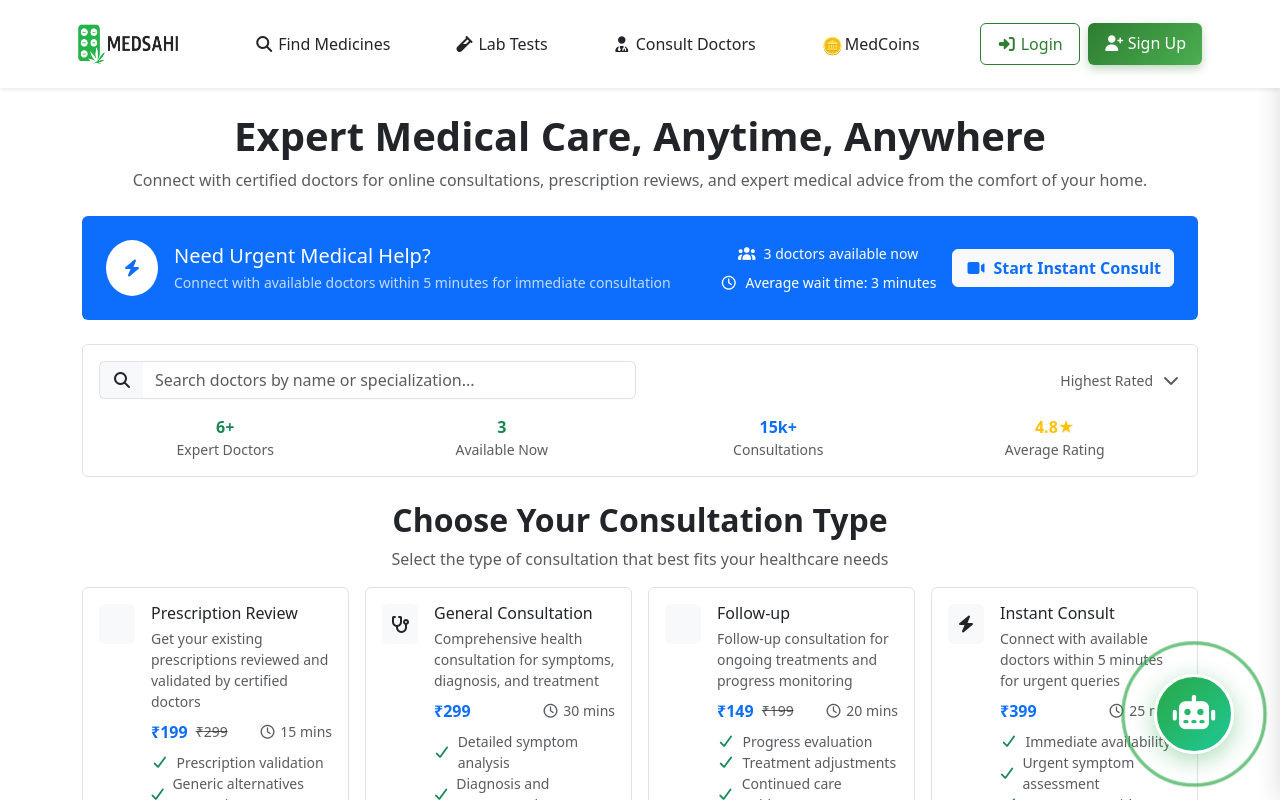
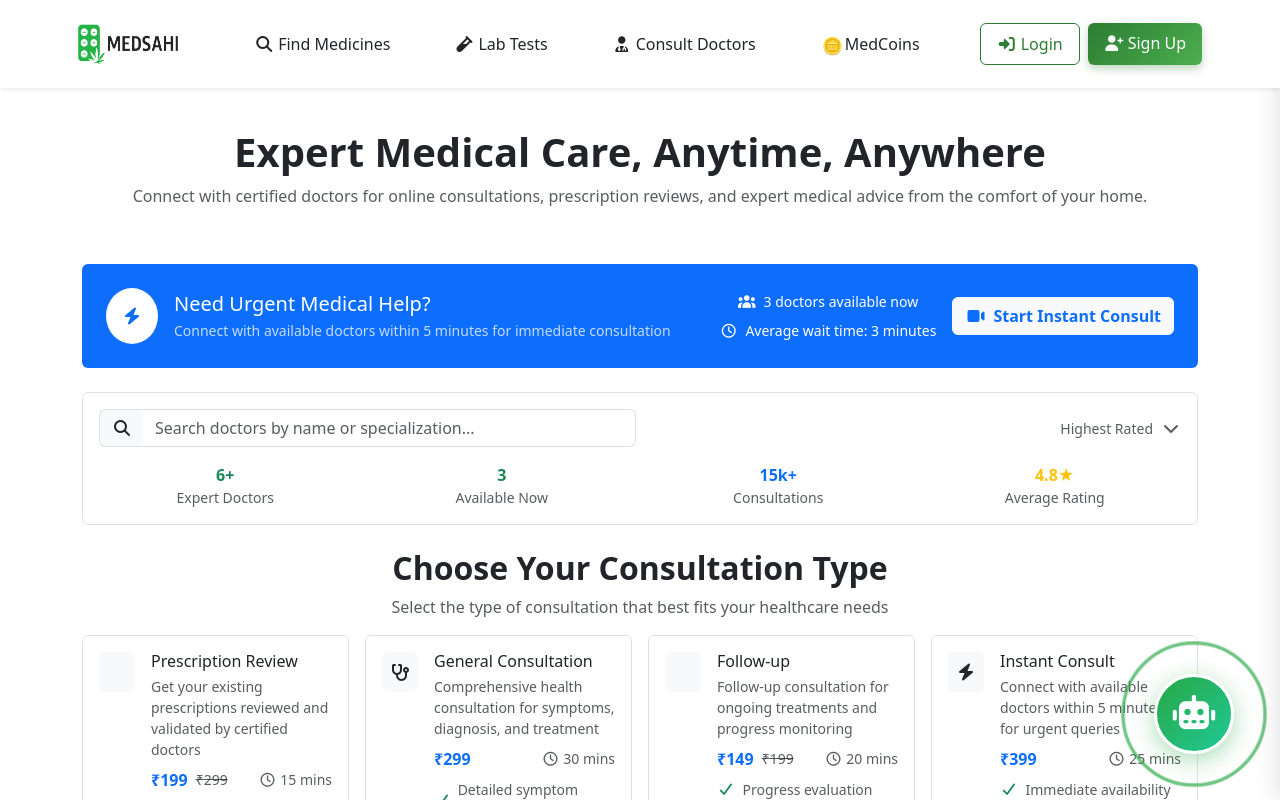
Before and after one commit to akshaysyadav/medshai, a React (Vite) app in the folder frontend/: page /consult-doctors in a window 1280 px wide. Shown: the top 800 px of the page. Built offline with nearby package versions, Linux system fonts and the light colour scheme; grey boxes are pictures that could not be loaded.

Commit message:
consult doctor page

```diff
--- a/frontend/src/Landing_page/consultdoctor/components/booking.jsx
+++ b/frontend/src/Landing_page/consultdoctor/components/booking.jsx
@@ -48,7 +48,7 @@ const BookingModal = ({ doctor, consultationType, isOpen, onClose, onConfirmBook
   const isFormValid = selectedDate && selectedTime && patientName && patientAge && agreedToTerms;
 
   return (
-    <div className="position-fixed top-0 start-0 w-100 h-100 bg-dark bg-opacity-50 d-flex align-items-center justify-content-center p-3" role="dialog" aria-modal="true">
+    <div className="position-fixed top-0 start-0 w-100 h-100 bg-dark bg-opacity-50 d-flex align-items-center justify-content-center p-3 mt-5" role="dialog" aria-modal="true">
       <div className="bg-white rounded shadow w-100" style={{ maxWidth: '720px', maxHeight: '90vh', overflowY: 'auto' }}>
         <div className="d-flex align-items-center justify-content-between p-3 border-bottom">
           <div>
--- a/frontend/src/Landing_page/consultdoctor/components/sections/Hero.jsx
+++ b/frontend/src/Landing_page/consultdoctor/components/sections/Hero.jsx
@@ -2,7 +2,7 @@ import React from 'react';
 
 export default function Hero() {
   return (
-    <div className="text-center mb-4">
+    <div className="text-center mb-4 p-3">
       <h1 className="fw-bold">Expert Medical Care, Anytime, Anywhere</h1>
       <p className="text-muted">Connect with certified doctors for online consultations, prescription reviews, and expert medical advice from the comfort of your home.</p>
     </div>
```
